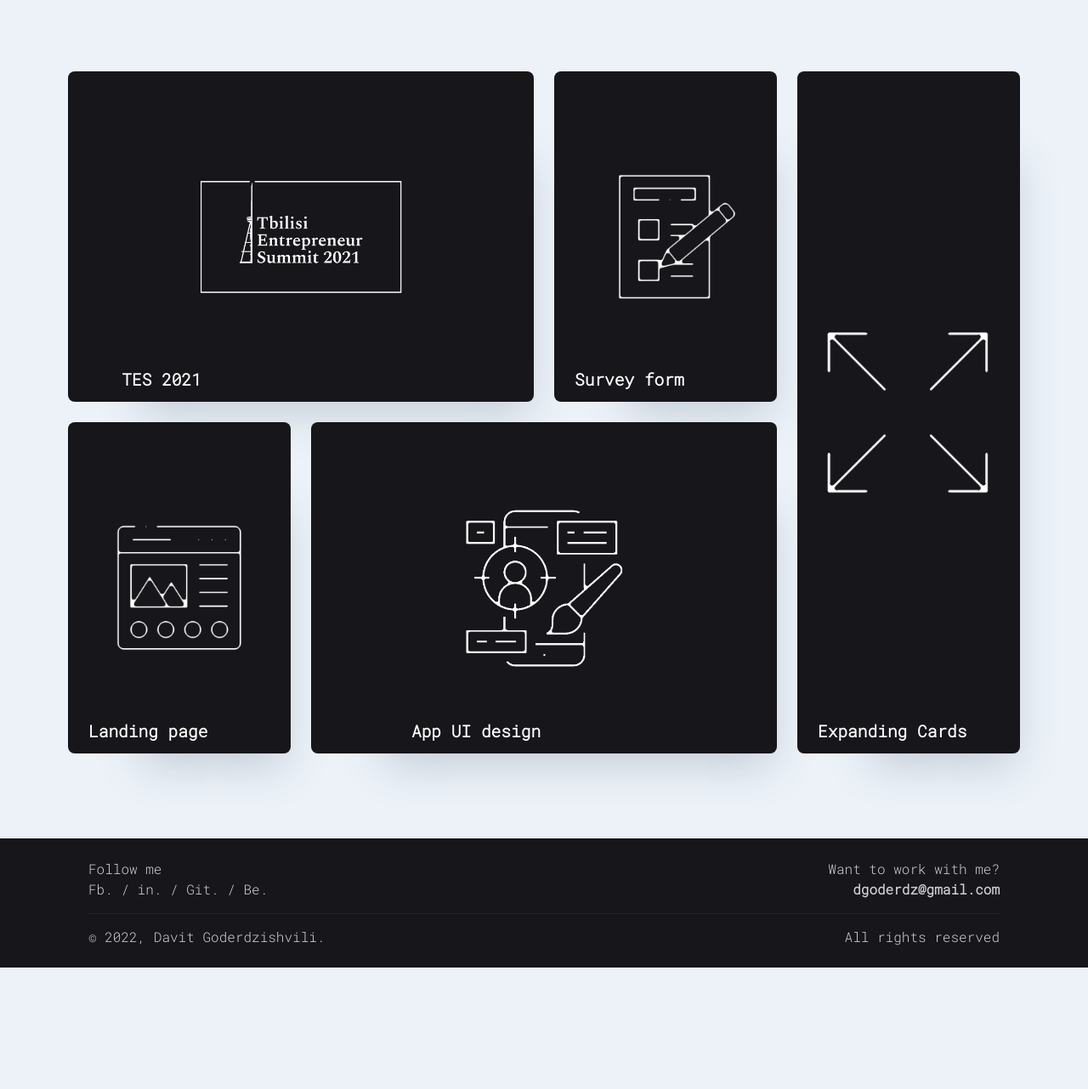
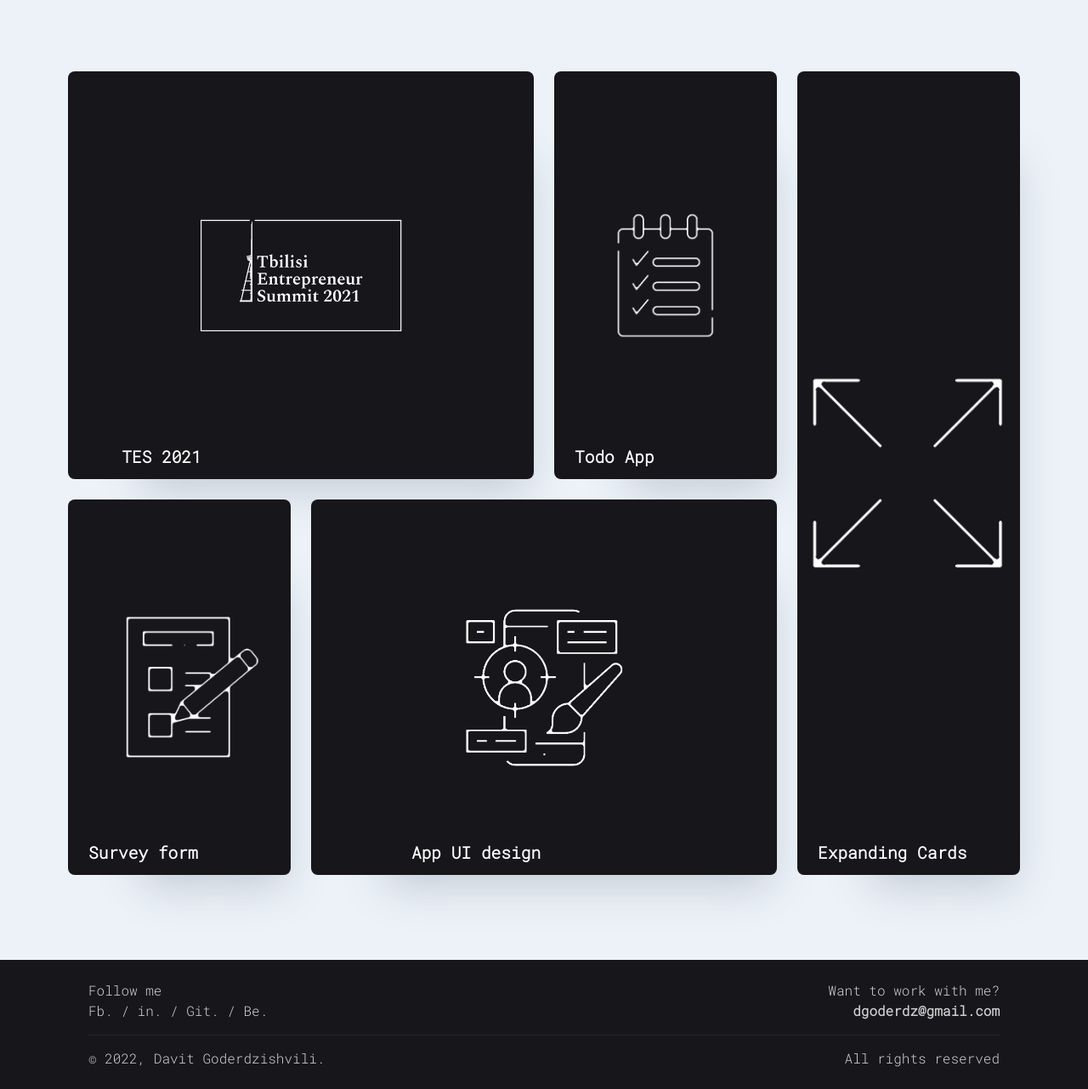
Before and after one commit to data98/portfolioWebsite, a plain HTML site: page index.html in a window 1280 px wide. Shown: the part 327-1609 px from the top of the page at 85% size. Before the commit the page ends 1466 px from the top, so only its background shows below. Drawn offline with Linux system fonts and the light colour scheme.

Commit message:
Project list Updates

```diff
--- a/index.html
+++ b/index.html
@@ -60,6 +60,25 @@
                             <h2 class="card-title">TES 2021</h2>
                             <p class="card-body">Brand identity design for Tbilisi Entrepreneur Summit.
                             </p>
+                            <p class="card-body">Date: 05/12/21.
+                            </p>
+                        </div>
+                    </div>
+                </div>
+            </a>
+
+            <a
+            href="https://vigilant-hermann-45c190.netlify.app/"
+            class="button"
+            target="_blank">
+                <div class="card" id="project-2">
+                    <div class="card-content">
+                        <div class="flex">
+                            <h2 class="card-title">Todo App</h2>
+                            <p class="card-body">Made fully responsive (SPA) To Do App with native JS and Firebase 8.
+                            </p>
+                            <p class="card-body">Date: 18/03/22.
+                            </p>
                         </div>
                     </div>
                 </div>
@@ -69,26 +88,13 @@
             href="https://codepen.io/data98/full/Bamzqza"
             class="button"
             target="_blank">
-                <div class="card" id="project-2">
+                <div class="card" id="project-3">
                     <div class="card-content">
                         <div class="flex">
                             <h2 class="card-title">Survey form</h2>
                             <p class="card-body">Made basic survey form for a web project.
                             </p>
-                        </div>
-                    </div>
-                </div>
-            </a>
-
-            <a
-            href="https://codepen.io/data98/full/abVZrgP"
-            class="button"
-            target="_blank">
-                <div class="card" id="project-3">
-                    <div class="card-content">
-                        <div class="flex">
-                            <h2 class="card-title">Landing page</h2>
-                            <p class="card-body">Made basic landing page for a web project.
+                            <p class="card-body">Date: 10/02/22.
                             </p>
                         </div>
                     </div>
@@ -105,6 +111,8 @@
                             <h2 class="card-title">App UI design</h2>
                             <p class="card-body">Made basic UI as a freelancer on Upwork.
                             </p>
+                            <p class="card-body">Date: 09/04/19.
+                            </p>
                         </div>
                     </div>
                 </div>
@@ -119,6 +127,8 @@
                         <div class="flex">
                             <h2 class="card-title">Expanding Cards</h2>
                             <p class="card-body">Besides from porftolio website (written only in HTML & CSS) with this one I tried with js. Turned out easier than expected.
+                            </p>
+                            <p class="card-body">Date: 19/02/22.
                             </p>
                         </div>
                     </div>
--- a/style.css
+++ b/style.css
@@ -426,11 +426,11 @@ i {
 }
 
 #project-2 {
-  background-image: url(img/survey.png);
+  background-image: url(img/todo.png);
 }
 
 #project-3 {
-  background-image: url(img/landing.png);
+  background-image: url(img/survey.png);
 }
 
 #project-4 {
```
Also changed, not shown: img/todo.png (added).
